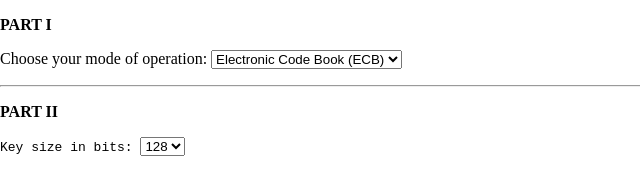
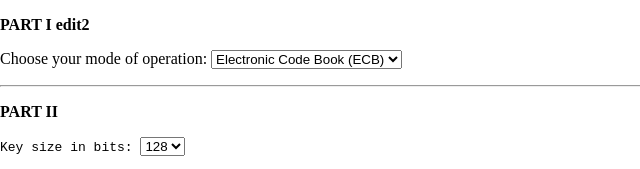
Before and after one commit to chir263/exp-add-circuit-iiith, a plain HTML site: page experiment/simulation/index.html in a window 1280 px wide. Shown: the top 169 px of the page, 0-640 px from the left. Drawn offline with Linux system fonts and the light colour scheme.

Commit message:
Update 2 files

```diff
--- a/experiment/simulation/index.html
+++ b/experiment/simulation/index.html
@@ -7,7 +7,11 @@
 <body>
 		<!-- Your code goes here-->
 
-<p><b>PART I</b></p>
+<p><b>PART I edit2</b></p>
+
+
+
+
                             <form name="aestest">
                                 <p>Choose your mode of operation:
                                     <select id="select_mode" name="select_mode" onchange="selectMode();" size="1">
```
Also changed, not shown: .codesandbox/tasks.json (added).
